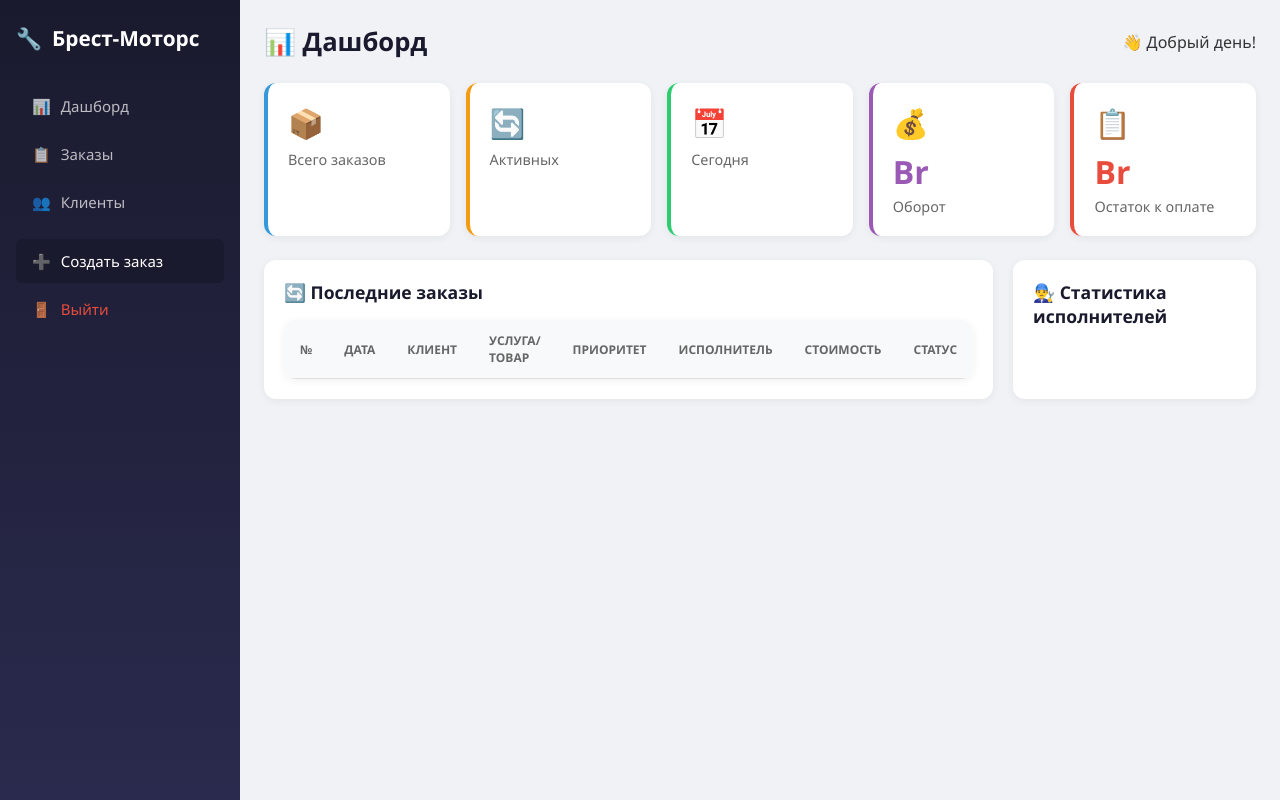
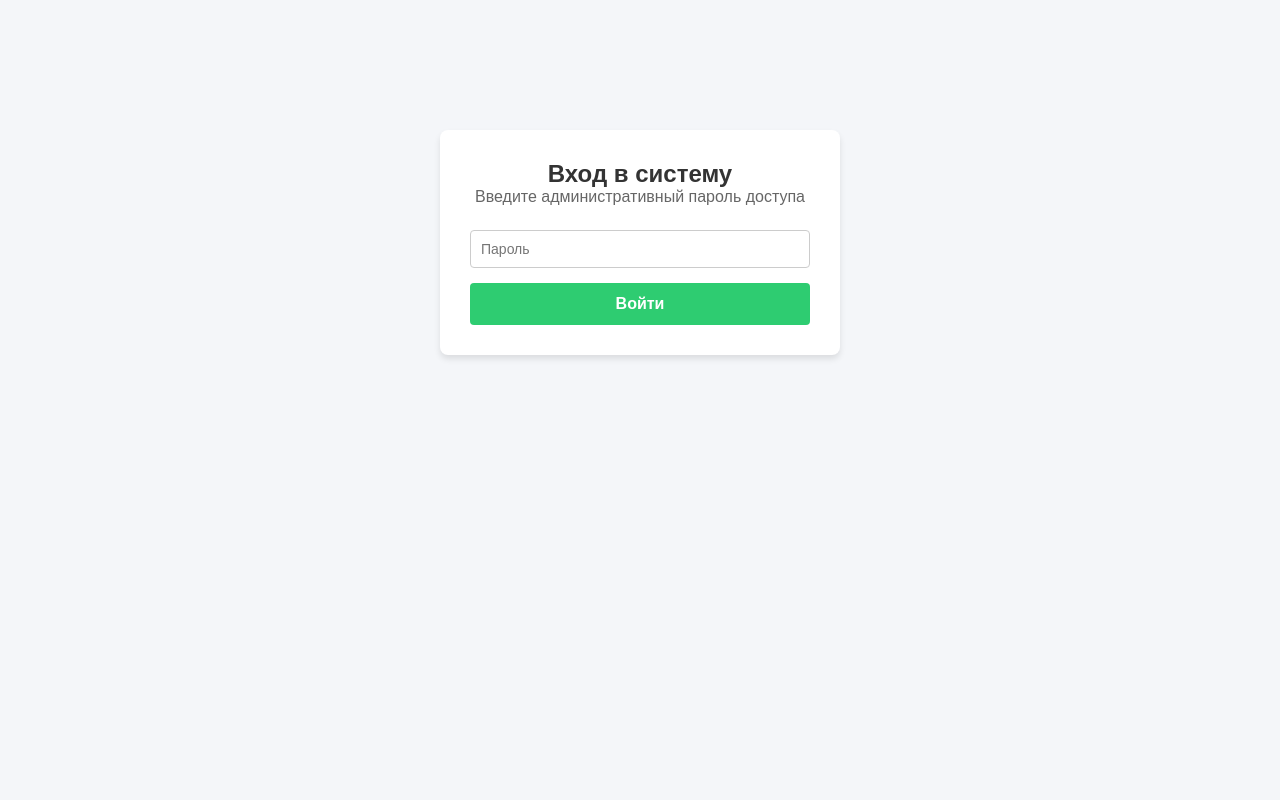
Before and after one commit to adiafterwalk88/brest-motors-site, a Flask app: page /login in a window 1280 px wide. Run offline with Flask 3, Linux system fonts and the light colour scheme; lists and menus that the app fills with data are empty; some libraries are stand-ins or nearby versions.

Commit message:
Update dashboard.html

```diff
--- a/website/templates/dashboard.html
+++ b/website/templates/dashboard.html
@@ -3,197 +3,271 @@
 <head>
     <meta charset="UTF-8">
     <meta name="viewport" content="width=device-width, initial-scale=1.0">
-    <title>Дашборд | Брест-Моторс</title>
+    <title>Брест-Моторс | CRM Садовая Техника</title>
     <link rel="stylesheet" href="/static/style.css">
+    <style>
+        /* Быстрые стили для чистого отображения структуры */
+        body { font-family: 'Arial', sans-serif; background: #f4f6f9; margin: 0; padding: 0; color: #333; }
+        .navbar { background: #2c3e50; padding: 15px 20px; display: flex; justify-content: space-between; align-items: center; color: white; }
+        .navbar a { color: #ecf0f1; text-decoration: none; margin-right: 15px; font-weight: bold; }
+        .navbar a:hover, .navbar a.active { color: #2ecc71; }
+        .container { padding: 30px; max-width: 1200px; margin: 0 auto; }
+        .card-grid { display: grid; grid-template-columns: repeat(auto-fit, minmax(220px, 1fr)); gap: 20px; margin-bottom: 30px; }
+        .card { background: white; padding: 20px; border-radius: 8px; box-shadow: 0 2px 4px rgba(0,0,0,0.05); }
+        .card h3 { margin: 0 0 10px 0; font-size: 14px; color: #7f8c8d; text-transform: uppercase; }
+        .card .value { font-size: 24px; font-weight: bold; color: #2c3e50; }
+        .table-container { background: white; padding: 20px; border-radius: 8px; box-shadow: 0 2px 4px rgba(0,0,0,0.05); margin-bottom: 30px; overflow-x: auto; }
+        table { width: 100%; border-collapse: collapse; text-align: left; }
+        th, td { padding: 12px 15px; border-bottom: 1px solid #e1e8ed; }
+        th { background: #f8f9fa; color: #34495e; }
+        .badge { padding: 4px 8px; border-radius: 4px; font-size: 12px; font-weight: bold; }
+        .badge-new { background: #3498db; color: white; }
+        .badge-process { background: #f1c40f; color: #333; }
+        .badge-done { background: #2ecc71; color: white; }
+        .priority-high { background-color: #ffeaea; }
+        .form-group { margin-bottom: 15px; display: flex; flex-direction: column; }
+        .form-group label { margin-bottom: 5px; font-weight: bold; color: #34495e; }
+        .form-group input, .form-group select, .form-group textarea { padding: 10px; border: 1px solid #ccc; border-radius: 4px; font-size: 14px; }
+        .btn { background: #2ecc71; color: white; border: none; padding: 12px 20px; border-radius: 4px; cursor: pointer; font-size: 16px; font-weight: bold; }
+        .btn:hover { background: #27ae60; }
+        .login-box { max-width: 400px; margin: 100px auto; background: white; padding: 30px; border-radius: 8px; box-shadow: 0 4px 6px rgba(0,0,0,0.1); text-align: center; }
+    </style>
 </head>
 <body>
-    <div class="sidebar">
-        <div class="logo"><span>🔧</span> Брест-Моторс</div>
-        <a href="/" class="{{ 'active' if current_page=='dashboard' else '' }}"><span>📊</span> Дашборд</a>
-        <a href="/orders" class="{{ 'active' if current_page=='orders' else '' }}"><span>📋</span> Заказы</a>
-        <a href="/clients" class="{{ 'active' if current_page=='clients' else '' }}"><span>👥</span> Клиенты</a>
-        <a href="/orders/create" style="background: var(--primary); color: white; margin-top: 15px; border-radius: 6px;"><span>➕</span> Создать заказ</a>
-        <a href="/logout" class="logout"><span>🚪</span> Выйти</a>
+
+    {% if current_page != 'login' %}
+    <!-- ВЕРХНЕЕ МЕНЮ НАВИГАЦИИ -->
+    <div class="navbar">
+        <div class="logo">🚜 Брест-Моторс CRM</div>
+        <div class="menu">
+            <a href="/" class="{% if current_page == 'dashboard' %}active{% endif %}">Главная</a>
+            <a href="/orders" class="{% if current_page == 'orders' %}active{% endif %}">Все заказы</a>
+            <a href="/orders/create" class="{% if current_page == 'create_order' %}active{% endif %}">➕ Новый заказ</a>
+            <a href="/clients" class="{% if current_page == 'clients' %}active{% endif %}">Клиенты</a>
+            <a href="/logout" style="color: #e74c3c; margin-left: 30px;">Выйти</a>
         </div>
-    <div class="main">
-        <div class="header">
-            <h1>
-                {% if current_page == 'create_order' %}
-                    📋 Новый заказ
-                {% else %}
-                    📊 Дашборд
+    </div>
     {% endif %}
-            </h1>
-            <div class="user-info">👋 Добрый день!</div>
+
+    <div class="container">
+
+        <!-- ОТОБРАЖЕНИЕ ОШИБОК И ФЛЕШ-УВЕДОМЛЕНИЙ -->
+        {% with messages = get_flashed_messages(with_categories=true) %}
+            {% if messages %}
+                {% for category, message in messages %}
+                    <div style="padding: 15px; margin-bottom: 20px; background: #f8d7da; color: #721c24; border-radius: 4px;">
+                        {{ message }}
+                    </div>
+                {% endfor %}
+            {% endif %}
+        {% endwith %}
+
+        <!-- ЭКРАН 1: АВТОРИЗАЦИЯ -->
+        {% if current_page == 'login' %}
+        <div class="login-box">
+            <h2>Вход в систему</h2>
+            <p>Введите административный пароль доступа</p>
+            <form action="/login" method="POST">
+                <div class="form-group">
+                    <input type="password" name="password" placeholder="Пароль" required>
+                </div>
+                <button type="submit" class="btn" style="width: 100%;">Войти</button>
+            </form>
         </div>
 
-        {% if current_page == 'create_order' %}
-        <!-- ФОРМА СОЗДАНИЯ ЗАКАЗА ПОД НОВУЮ СТРУКТУРУ -->
-        <div class="section" style="max-width: 700px; margin: 20px 0;">
-            <h3>Заполните данные заказа</h3>
-            <form method="POST" action="/orders/create" style="display: flex; flex-direction: column; gap: 15px; margin-top: 15px;">
-                <div style="display: grid; grid-template-columns: 1fr 1fr; gap: 15px;">
-                    <div>
-                        <label style="display:block; margin-bottom: 5px; font-weight: bold;">Клиент (ФИО):</label>
-                        <input type="text" name="customer" placeholder="Иванов Иван Иванович" required style="width:100%; padding:10px; border-radius:6px; border:1px solid #ccc; box-sizing: border-box;">
+        <!-- ЭКРАН 2: ГЛАВНЫЙ ДАШБОРД (АНАЛИТИКА) -->
+        {% elif current_page == 'dashboard' %}
+        <h2>Аналитика магазина</h2>
+        <div class="card-grid">
+            <div class="card"><h3>Всего заказов</h3><div class="value">{{ metrics.total_orders }}</div></div>
+            <div class="card"><h3>В работе (сборка/ожидание)</h3><div class="value" style="color: #f1c40f;">{{ metrics.active_orders }}</div></div>
+            <div class="card"><h3>Новые за сегодня</h3><div class="value" style="color: #3498db;">{{ metrics.today_orders }}</div></div>
+            <div class="card"><h3>Общий оборот</h3><div class="value" style="color: #2ecc71;">{{ metrics.total_revenue }} Br</div></div>
+            <div class="card"><h3>Остаток к оплате (Долг)</h3><div class="value" style="color: #e74c3c;">{{ metrics.pending_payment }} Br</div></div>
         </div>
-                    <div>
-                        <label style="display:block; margin-bottom: 5px; font-weight: bold;">Телефон:</label>
-                        <input type="text" name="phone" placeholder="+375 (29) XXX-XX-XX" style="width:100%; padding:10px; border-radius:6px; border:1px solid #ccc; box-sizing: border-box;">
+
+        <div style="display: grid; grid-template-columns: 2fr 1fr; gap: 20px; min-width: 0;">
+            <div class="table-container">
+                <h3>Последние поступления</h3>
+                <table>
+                    <thead>
+                        <tr>
+                            <th>№</th>
+                            <th>Клиент</th>
+                            <th>Товар (Техника)</th>
+                            <th>Сумма</th>
+                            <th>Статус</th>
+                        </tr>
+                    </thead>
+                    <tbody>
+                        {% for order in orders %}
+                        <tr class="{% if order.priority in ['Высокий', 'Критичный'] %}priority-high{% endif %}">
+                            <td>{{ order.id }}</td>
+                            <td><strong>{{ order.customer }}</strong><br><small>{{ order.phone }}</small></td>
+                            <td>{{ order.product }}</td>
+                            <td>{{ order.price }} Br {% if order.prepaid > 0 %}<br><small style="color: #27ae60;">Предоплата: {{ order.prepaid }}</small>{% endif %}</td>
+                            <td>
+                                <span class="badge {% if order.status == 'Новый' %}badge-new{% elif order.status == 'Завершен' %}badge-done{% else %}badge-process{% endif %}">
+                                    {{ order.status }}
+                                </span>
+                            </td>
+                        </tr>
+                        {% endfor %}
+                    </tbody>
+                </table>
+            </div>
+
+            <div class="table-container">
+                <h3>Заказы у мастеров</h3>
+                <table>
+                    <thead>
+                        <tr><th>Сотрудник</th><th>Кол-во</th><th>Сумма чеков</th></tr>
+                    </thead>
+                    <tbody>
+                        {% for stat in exec_stats %}
+                        <tr>
+                            <td><strong>{{ stat.executor }}</strong></td>
+                            <td>{{ stat.count }} шт.</td>
+                            <td>{{ stat.total_sum }} Br</td>
+                        </tr>
+                        {% endfor %}
+                    </tbody>
+                </table>
             </div>
         </div>
 
-                <div>
-                    <label style="display:block; margin-bottom: 5px; font-weight: bold;">Адрес:</label>
-                    <input type="text" name="address" placeholder="г. Брест, ул. Московская, д. 10" style="width:100%; padding:10px; border-radius:6px; border:1px solid #ccc; box-sizing: border-box;">
+        <!-- ЭКРАН 3: СПИСОК ВСЕХ ЗАКАЗОВ -->
+        {% elif current_page == 'orders' %}
+        <h2>Реестр заказов техники</h2>
+        <div class="table-container">
+            <table>
+                <thead>
+                    <tr>
+                        <th>ID</th>
+                        <th>Данные клиента</th>
+                        <th>Наименование техники</th>
+                        <th>Финансы</th>
+                        <th>Приоритет</th>
+                        <th>Ответственный</th>
+                        <th>Статус</th>
+                        <th>Комментарий</th>
+                    </tr>
+                </thead>
+                <tbody>
+                    {% for order in orders %}
+                    <tr class="{% if order.priority in ['Высокий', 'Критичный'] %}priority-high{% endif %}">
+                        <td>{{ order.id }}</td>
+                        <td><strong>{{ order.customer }}</strong><br>{{ order.phone }}<br><small>{{ order.address }}</small></td>
+                        <td>{{ order.product }}</td>
+                        <td>Стоимость: {{ order.price }} Br<br><small>Аванс: {{ order.prepaid }} Br</small></td>
+                        <td>{{ order.priority }}</td>
+                        <td>{{ order.executor }}</td>
+                        <td>
+                            <span class="badge {% if order.status == 'Новый' %}badge-new{% elif order.status == 'Завершен' %}badge-done{% else %}badge-process{% endif %}">
+                                {{ order.status }}
+                            </span>
+                        </td>
+                        <td><small>{{ order.comment or '' }}</small></td>
+                    </tr>
+                    {% endfor %}
+                </tbody>
+            </table>
         </div>
 
-                <div>
-                    <label style="display:block; margin-bottom: 5px; font-weight: bold;">Товар / Услуга:</label>
-                    <input type="text" name="product" placeholder="Замена комплекта ГРМ, ремонт генератора" required style="width:100%; padding:10px; border-radius:6px; border:1px solid #ccc; box-sizing: border-box;">
+        <!-- ЭКРАН 4: СОЗДАНИЕ НОВОГО ЗАКАЗА -->
+        {% elif current_page == 'create_order' %}
+        <h2>Оформление нового заказа садовой техники</h2>
+        <div class="table-container" style="max-width: 600px;">
+            <!-- ВАЖНО: action и метод POST прописаны строго для исключения ошибки 405 -->
+            <form action="/orders/create" method="POST">
+                <div class="form-group">
+                    <label>ФИО Клиента *</label>
+                    <input type="text" name="customer" placeholder="Иванов Иван Иванович" required>
                 </div>
-
-                <div style="display: grid; grid-template-columns: 1fr 1fr; gap: 15px;">
-                    <div>
-                        <label style="display:block; margin-bottom: 5px; font-weight: bold;">Стоимость (Br):</label>
-                        <input type="number" step="0.01" name="price" placeholder="0.00" required style="width:100%; padding:10px; border-radius:6px; border:1px solid #ccc; box-sizing: border-box;">
+                <div class="form-group">
+                    <label>Номер телефона *</label>
+                    <input type="text" name="phone" placeholder="+375 (XX) XXX-XX-XX" required>
                 </div>
-                    <div>
-                        <label style="display:block; margin-bottom: 5px; font-weight: bold;">Предоплата (Br):</label>
-                        <input type="number" step="0.01" name="prepaid" value="0" style="width:100%; padding:10px; border-radius:6px; border:1px solid #ccc; box-sizing: border-box;">
+                <div class="form-group">
+                    <label>Адрес доставки (если требуется)</label>
+                    <input type="text" name="address" placeholder="г. Брест, ул. Советская, д. 10">
                 </div>
+                <div class="form-group">
+                    <label>Какая техника приобретается *</label>
+                    <input type="text" name="product" placeholder="Газонокосилка бензиновая STIGA Combi / Мотоблок" required>
                 </div>
-
-                <div style="display: grid; grid-template-columns: 1fr 1fr 1fr; gap: 15px;">
-                    <div>
-                        <label style="display:block; margin-bottom: 5px; font-weight: bold;">Приоритет:</label>
-                        <select name="priority" style="width:100%; padding:10px; border-radius:6px; border:1px solid #ccc;">
-                            <option value="Обычный">Обычный</option>
+                <div class="form-group">
+                    <label>Полная стоимость (Br) *</label>
+                    <input type="number" step="0.01" name="price" placeholder="0.00" required>
+                </div>
+                <div class="form-group">
+                    <label>Внесенная предоплата (Br)</label>
+                    <input type="number" step="0.01" name="prepaid" placeholder="0.00">
+                </div>
+                <div class="form-group">
+                    <label>Приоритет отгрузки/сборки</label>
+                    <select name="priority">
                         <option value="Низкий">Низкий</option>
+                        <option value="Обычный" selected>Обычный</option>
                         <option value="Высокий">Высокий</option>
                         <option value="Критичный">Критичный</option>
                     </select>
                 </div>
-                    <div>
-                        <label style="display:block; margin-bottom: 5px; font-weight: bold;">Исполнитель:</label>
-                        <input type="text" name="executor" placeholder="Мастер Олег" value="Не назначен" style="width:100%; padding:10px; border-radius:6px; border:1px solid #ccc; box-sizing: border-box;">
+                <div class="form-group">
+                    <label>Кто осуществляет сборку/подготовку</label>
+                    <select name="executor">
+                        <option value="Не назначен" selected>Не назначен</option>
+                        <option value="Мастер Олег">Мастер Олег</option>
+                        <option value="Мастер Дмитрий">Мастер Дмитрий</option>
+                        <option value="Прямая выдача со склада">Прямая выдача со склада</option>
+                    </select>
                 </div>
-                    <div>
-                        <label style="display:block; margin-bottom: 5px; font-weight: bold;">Статус:</label>
-                        <select name="status" style="width:100%; padding:10px; border-radius:6px; border:1px solid #ccc;">
-                            <option value="Новый">Новый</option>
-                            <option value="В работе">В работе</option>
-                            <option value="Готов">Готов</option>
+                <div class="form-group">
+                    <label>Статус заказа</label>
+                    <select name="status">
+                        <option value="Новый" selected>Новый</option>
+                        <option value="На сборке">На сборке</option>
+                        <option value="Ждет выдачи">Ждет выдачи</option>
+                        <option value="В доставке">В доставке</option>
                         <option value="Завершен">Завершен</option>
                     </select>
                 </div>
+                <div class="form-group">
+                    <label>Примечание к заказу</label>
+                    <textarea name="comment" rows="3" placeholder="Дополнительная комплектация, масло в подарок, особенности сборки..."></textarea>
+                </div>
+                <button type="submit" class="btn">🚀 Создать и сохранить заказ</button>
+            </form>
         </div>
 
-                <div style="display: grid; grid-template-columns: 1fr 1fr; gap: 15px;">
-                    <div>
-                        <label style="display:block; margin-bottom: 5px; font-weight: bold;">Источник заказа:</label>
-                        <select name="source" style="width:100%; padding:10px; border-radius:6px; border:1px solid #ccc;">
-                            <option value="Сайт">Сайт</option>
-                            <option value="Телефон">Телефон</option>
-                            <option value="Рекомендация">Рекомендация</option>
-                            <option value="Реклама">Реклама</option>
-                        </select>
+        <!-- ЭКРАН 5: КЛИЕНТСКАЯ БАЗА -->
+        {% elif current_page == 'clients' %}
+        <h2>База постоянных клиентов (Контрагенты)</h2>
+        <div class="table-container">
+            <table>
+                <thead>
+                    <tr>
+                        <th>Клиент</th>
+                        <th>Телефон</th>
+                        <th>Всего покупок</th>
+                        <th>Общая сумма (Выручка)</th>
+                    </tr>
+                </thead>
+                <tbody>
+                    {% for client in clients %}
+                    <tr>
+                        <td><strong>{{ client.customer }}</strong></td>
+                        <td>{{ client.phone }}</td>
+                        <td>{{ client.total_orders }} шт.</td>
+                        <td><span style="color: #2ecc71; font-weight: bold;">{{ client.total_spent }} Br</span></td>
+                    </tr>
+                    {% endfor %}
+                </tbody>
+            </table>
         </div>
-                    <div>
-                        <label style="display:block; margin-bottom: 5px; font-weight: bold;">Комментарий:</label>
-                        <input type="text" name="comment" placeholder="Дополнительные пожелания" style="width:100%; padding:10px; border-radius:6px; border:1px solid #ccc; box-sizing: border-box;">
-                    </div>
+        {% endif %}
+
     </div>
 
-                <button type="submit" class="btn btn-primary" style="padding: 12px; font-size: 16px; font-weight: bold; cursor: pointer; background: var(--primary); color: white; border: none; border-radius: 6px; margin-top: 10px;">Сохранить в PostgreSQL</button>
-            </form>
-        </div>
-        {% else %}
-        <!-- СТАТИСТИЧЕСКИЕ КАРТОЧКИ -->
-        <div class="cards">
-            <div class="card blue">
-                <div class="icon">📦</div>
-                <div class="value">{{ all_count }}</div>
-                <div class="label">Всего заказов</div>
-            </div>
-            <div class="card orange">
-                <div class="icon">🔄</div>
-                <div class="value">{{ active_count }}</div>
-                <div class="label">Активных</div>
-            </div>
-            <div class="card green">
-                <div class="icon">📅</div>
-                <div class="value">{{ today_count }}</div>
-                <div class="label">Сегодня</div>
-            </div>
-            <div class="card purple">
-                <div class="icon">💰</div>
-                <div class="value">{{ total_sum }} Br</div>
-                <div class="label">Оборот</div>
-            </div>
-            <div class="card red">
-                <div class="icon">📋</div>
-                <div class="value">{{ debt }} Br</div>
-                <div class="label">Остаток к оплате</div>
-            </div>
-        </div>
-        <div class="grid-2">
-            <div class="section">
-                <h3>🔄 Последние заказы</h3>
-                <div class="table-wrapper">
-                    <table>
-                        <tr>
-                            <th>№</th>
-                            <th>Дата</th>
-                            <th>Клиент</th>
-                            <th>Услуга/Товар</th>
-                            <th>Приоритет</th>
-                            <th>Исполнитель</th>
-                            <th>Стоимость</th>
-                            <th>Статус</th>
-                        </tr>
-                        {% for o in orders[-10:]|reverse %}
-                        <tr>
-                            <td><strong>№{{ o.id }}</strong></td>
-                            <td>{{ o.created_at.strftime('%Y-%m-%d %H:%M') if o.created_at and hasattr(o.created_at, 'strftime') else o.created_at }}</td>
-                            <td>
-                                {{ o.customer }}<br>
-                                <small style="color: gray;">{{ o.phone if o.phone else '' }}</small>
-                            </td>
-                            <td>{{ o.product[:40] if o.product else '' }}</td>
-                            <td>
-                                <span style="font-size: 12px; padding: 2px 6px; border-radius: 4px; font-weight: bold;
-                                    {{ 'background: #ffebe6; color: #ff3b30;' if o.priority in ['Критичный', 'Высокий'] else 'background: #f0f0f0; color: #333;' }}">
-                                    {{ o.priority }}
-                                </span>
-                            </td>
-                            <td><small>{{ o.executor }}</small></td>
-                            <td>
-                                <strong>{{ o.price }} Br</strong>
-                                {% if o.prepaid and o.prepaid > 0 %}
-                                <br><small style="color: green;">Предоплата: {{ o.prepaid }}</small>
-                                {% endif %}
-                            </td>
-                            <td><span class="badge badge-{{ 'new' if o.status=='Новый' else 'progress' if o.status=='В работе' else 'ready' if o.status=='Готов' else 'done' }}">{{ o.status }}</span></td>
-                        </tr>
-                        {% endfor %}
-                    </table>
-                </div>
-            </div>
-            <div class="section">
-                <h3>👨‍🔧 Статистика исполнителей</h3>
-                {% for ex, data in exec_stats.items() %}
-                <div style="margin-bottom:12px;padding:12px;background:#f8f9fa;border-radius:8px;">
-                    <strong>{{ ex }}</strong>
-                    <div style="display:flex;justify-content:space-between;color:var(--text-light);margin-top:4px;">
-                        <span>{{ data.count }} заказов</span>
-                        <span><strong>{{ data.sum }} Br</strong></span>
-                    </div>
-                </div>
-                {% endfor %}
-            </div>
-        </div>
-        {% endif %}
-    </div>
 </body>
 </html>
```
Lines whose indentation alone changed are shown as unchanged.
